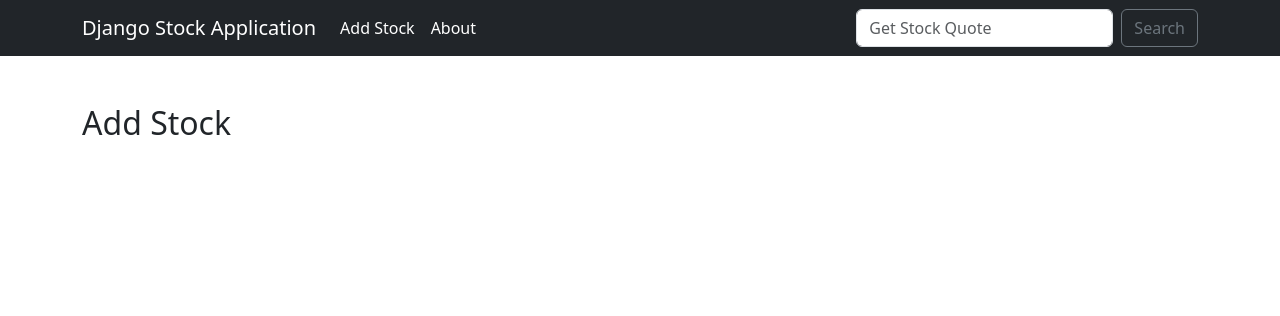
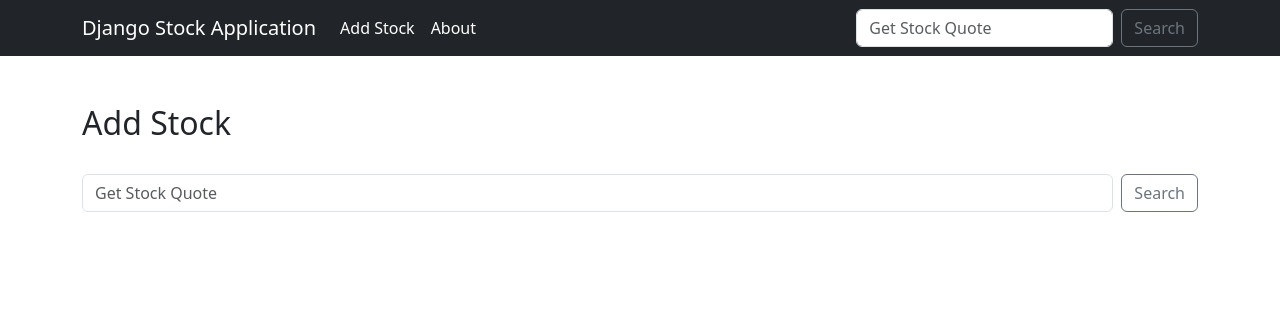
Before and after one commit to FrancisChung/udemy-django-stock, a Django app: page /add_stock.html in a window 1280 px wide. Shown: the top 316 px of the page. Run offline with Django 5.2, Linux system fonts and the light colour scheme.

Commit message:
Adding Search Field

```diff
--- a/quotes/templates/add_stock.html
+++ b/quotes/templates/add_stock.html
@@ -3,6 +3,13 @@
     <h2>Add Stock</h2>
 
     <br/>
+
+    <form action="{% url 'home' %}" class="d-flex" role="search" method="POST">
+      {% csrf_token  %}
+      <input class="form-control me-2" type="search" placeholder="Get Stock Quote" aria-label="Search" name="ticker">
+      <button class="btn btn-outline-secondary" type="submit">Search</button>
+    </form>
+
     <br/>
 
     {% if api %}
@@ -12,9 +19,8 @@
             <br />
             <br />
             {% for stock in ticker %}
-                Date: {{stock.date}}<br />
-                Opening Price: {{ stock.opening_price }}<br />
-                Closing Price: {{ stock.closing_price }}<br />
+                {{  stock }}
+                <br />
                 <br />
             {%  endfor %}
         {% endif %}
```
